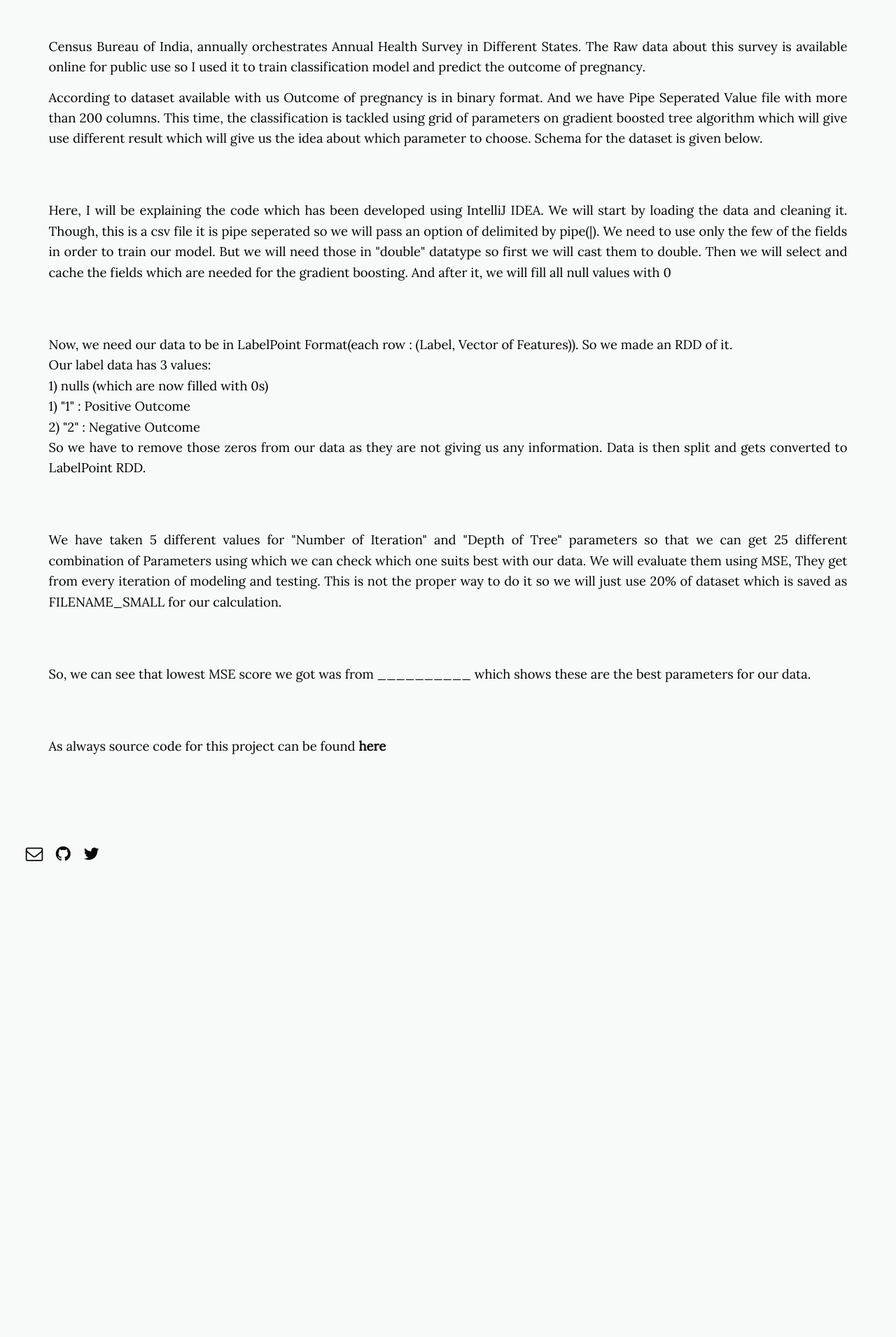
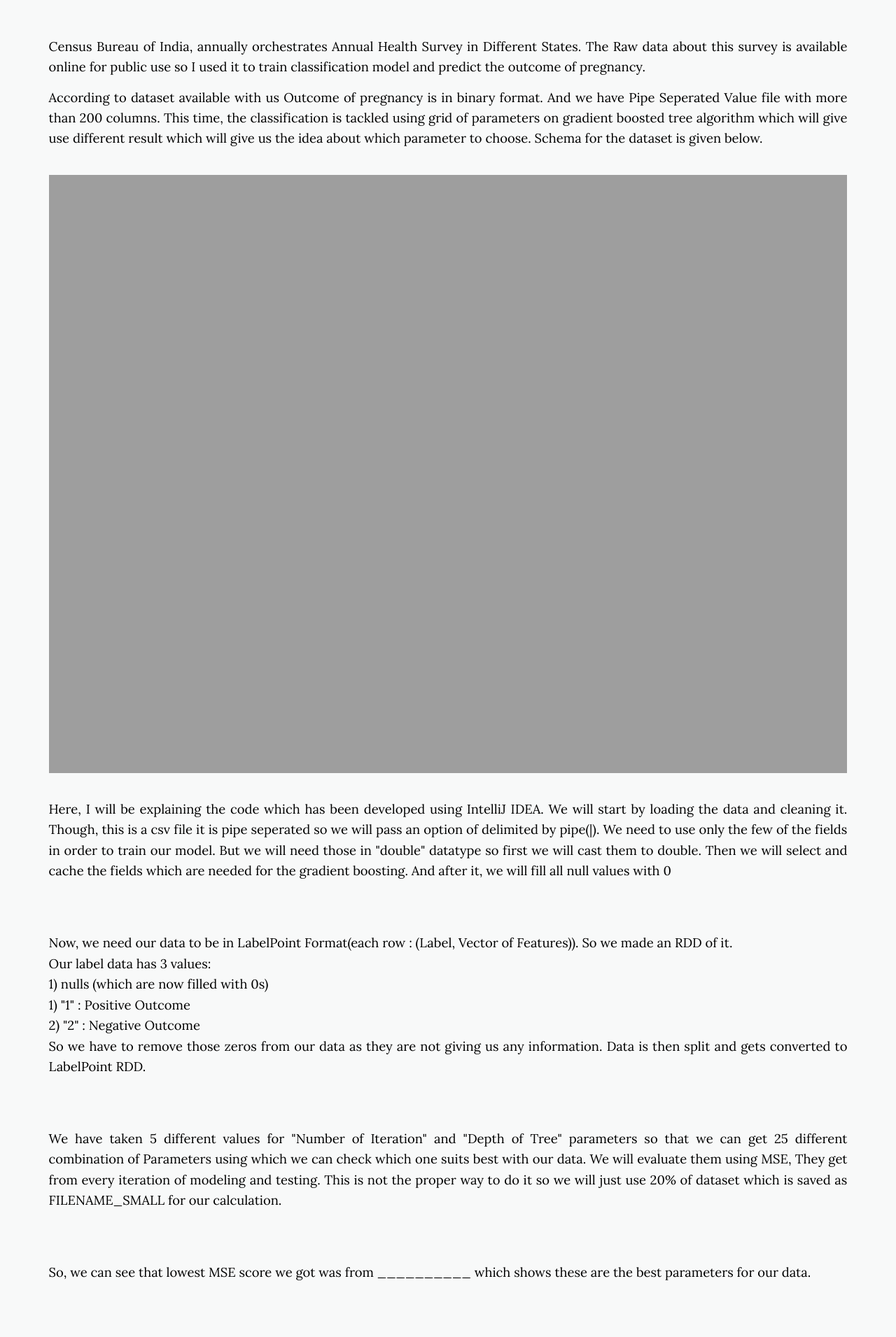
Before and after one commit to daftengineer/daftengineer.github.io, a Jekyll site: the page built from _posts/2018-08-28-outcome-of-pregnancy.markdown, in a window 1280 px wide. Shown: the part 683-2594 px from the top of the page at 70% size. Built offline with Jekyll 4.4.1, drawn with Linux system fonts in a browser that asks for light colours; nearby versions of some CDN libraries; before the commit the page ends 1955 px from its top, so only the background shows below that.

Commit message:
Update 2018-08-28-outcome-of-pregnancy.markdown

```diff
--- a/_posts/2018-08-28-outcome-of-pregnancy.markdown
+++ b/_posts/2018-08-28-outcome-of-pregnancy.markdown
@@ -11,7 +11,7 @@ image-sm: https://daftengineer.github.io/media_assets/preg.jpg
 
 <p style="text-align:justify;">Census Bureau of India, annually orchestrates Annual Health Survey in Different States. The Raw data about this survey is available online for public use so I used it to train classification model and predict the outcome of pregnancy.</p>
 <p style="text-align:justify;">According to dataset available with us Outcome of pregnancy is in binary format. And we have Pipe Seperated Value file with more than 200 columns. This time, the classification is tackled using grid of parameters on gradient boosted tree algorithm which will give use different result which will give us the idea about which parameter to choose. Schema for the dataset is given below.</p>
-<img src = "" />
+<img src = "https://daftengineer.github.io/media_assets/ml3p1.jpg" />
 <p style="text-align:justify;">Here, I will be explaining the code which has been developed using IntelliJ IDEA. We will start by loading the data and cleaning it. Though, this is a csv file it is pipe seperated so we will pass an option of delimited by pipe(|). We need to use only the few of the fields in order to train our model. But we will need those in "double" datatype so first we will cast them to double. Then we will select and cache the fields which are needed for the gradient boosting. And after it, we will fill all null values with 0</p>
 <img src = "" />
 <p style="text-align:justify;">Now, we need our data to be in LabelPoint Format(each row : (Label, Vector of Features)). So we made an RDD of it. <br /> Our label data has 3 values:<br /> <span style="text-align:left;">1) nulls (which are now filled with 0s)<br /> 1) "1" : Positive Outcome <br />2) "2" : Negative Outcome</span><br />So we have to remove those zeros from our data as they are not giving us any information. Data is then split and gets converted to LabelPoint RDD.</p>
```
